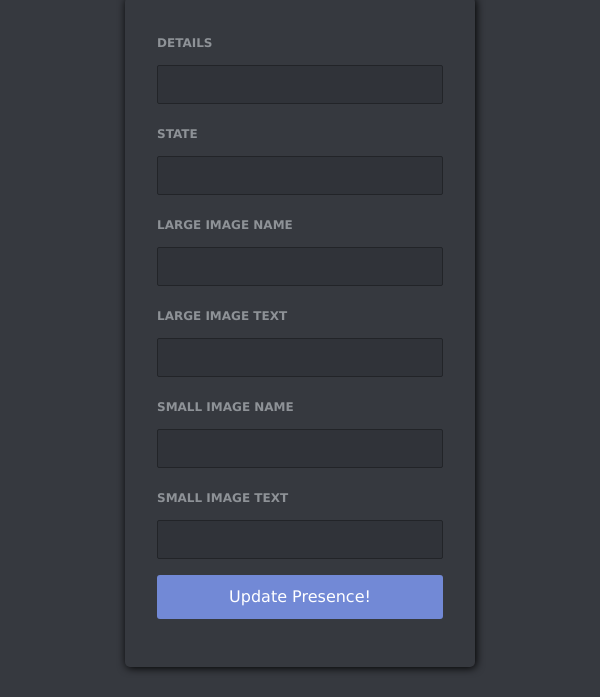
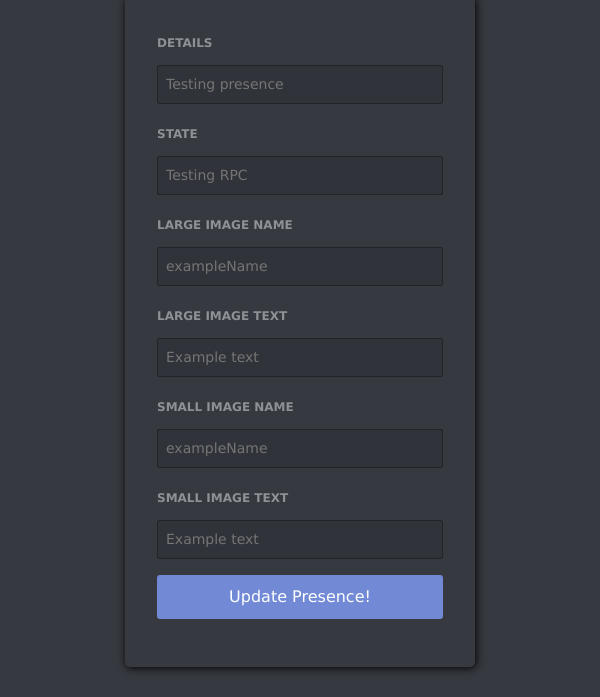
Before and after one commit to RakiDev/ERP, an Electron app: page index.html in a window 600 px wide. Shown: the part 152-849 px from the top of the page. Drawn offline with nearby package versions, Linux system fonts and the light colour scheme.

Commit message:
added new logo. added placeholders for the form

```diff
--- a/index.html
+++ b/index.html
@@ -19,32 +19,32 @@
       <form action="#" id="login">
         <div class="form__group">
           <label for="details">Details</label>
-          <input type="text" id="details" />
+          <input type="text" id="details" placeholder="Testing presence"/>
         </div>
 
         <div class="form__group">
           <label for="state">State</label>
-          <input type="text" id="state" />
+          <input type="text" id="state" placeholder="Testing RPC"/>
         </div>
 
         <div class="form__group">
           <label for="largeImageKey">Large image name</label>
-          <input type="text" id="largeImageKey" />
+          <input type="text" id="largeImageKey" placeholder="exampleName"/>
         </div>
 
         <div class="form__group">
           <label for="largeImageText">Large image text</label>
-          <input type="text" id="largeImageText" />
+          <input type="text" id="largeImageText" placeholder="Example text"/>
         </div>
 
         <div class="form__group">
           <label for="smallImageKey">Small image name</label>
-            <input type="text" id="smallImageKey" />
+            <input type="text" id="smallImageKey" placeholder="exampleName"/>
         </div>
 
         <div class="form__group">
           <label for="smallImageText">Small image text</label>
-          <input type="text" id="smallImageText" />
+          <input type="text" id="smallImageText" placeholder="Example text"/>
         </div>
 
 
--- a/package.json
+++ b/package.json
@@ -10,7 +10,8 @@
   "author": "RakiDev",
   "license": "ISC",
   "devDependencies": {
-    "electron": "^20.1.0"
+    "electron": "^20.1.0",
+    "electron-builder": "^23.3.3"
   },
   "dependencies": {
     "discord-rpc": "^4.0.1"
```
Also changed, not shown: main.js (+30 -3 lines), img/logoERPC.png (added), 1 other file.
